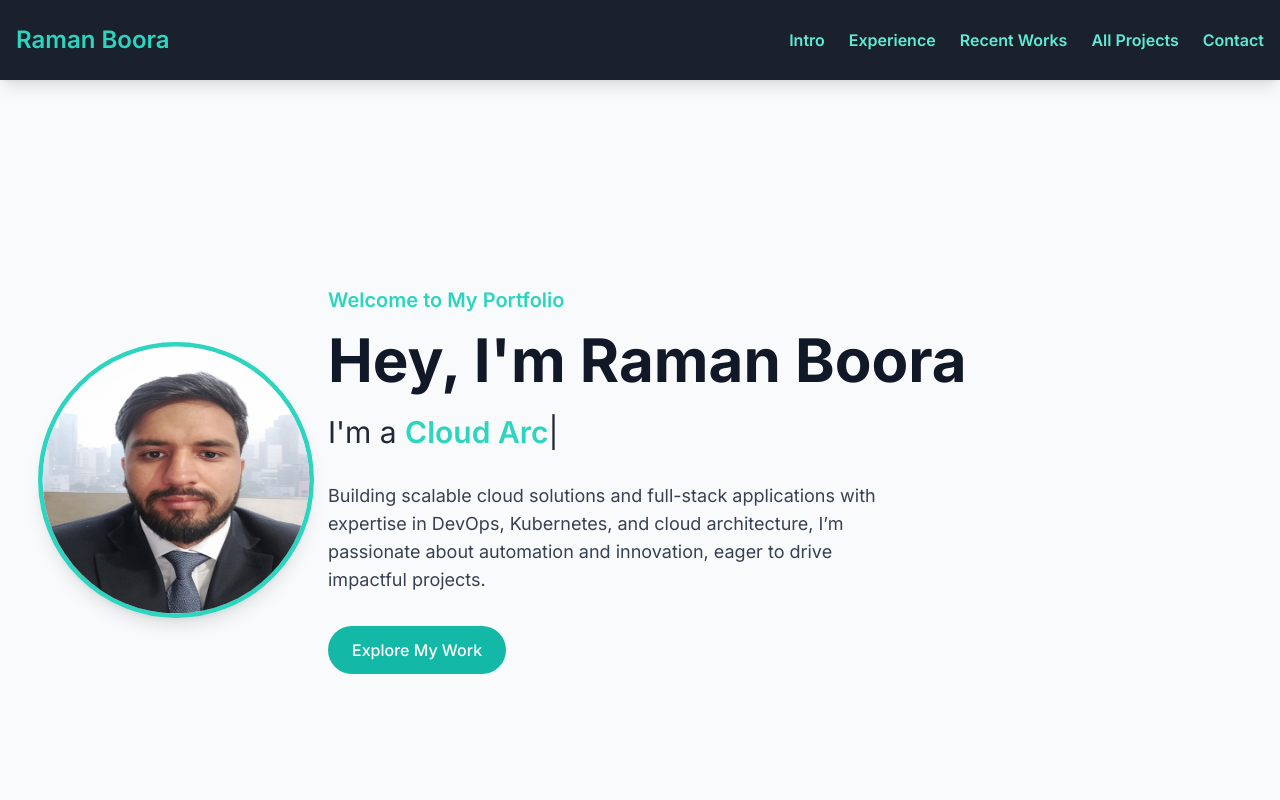
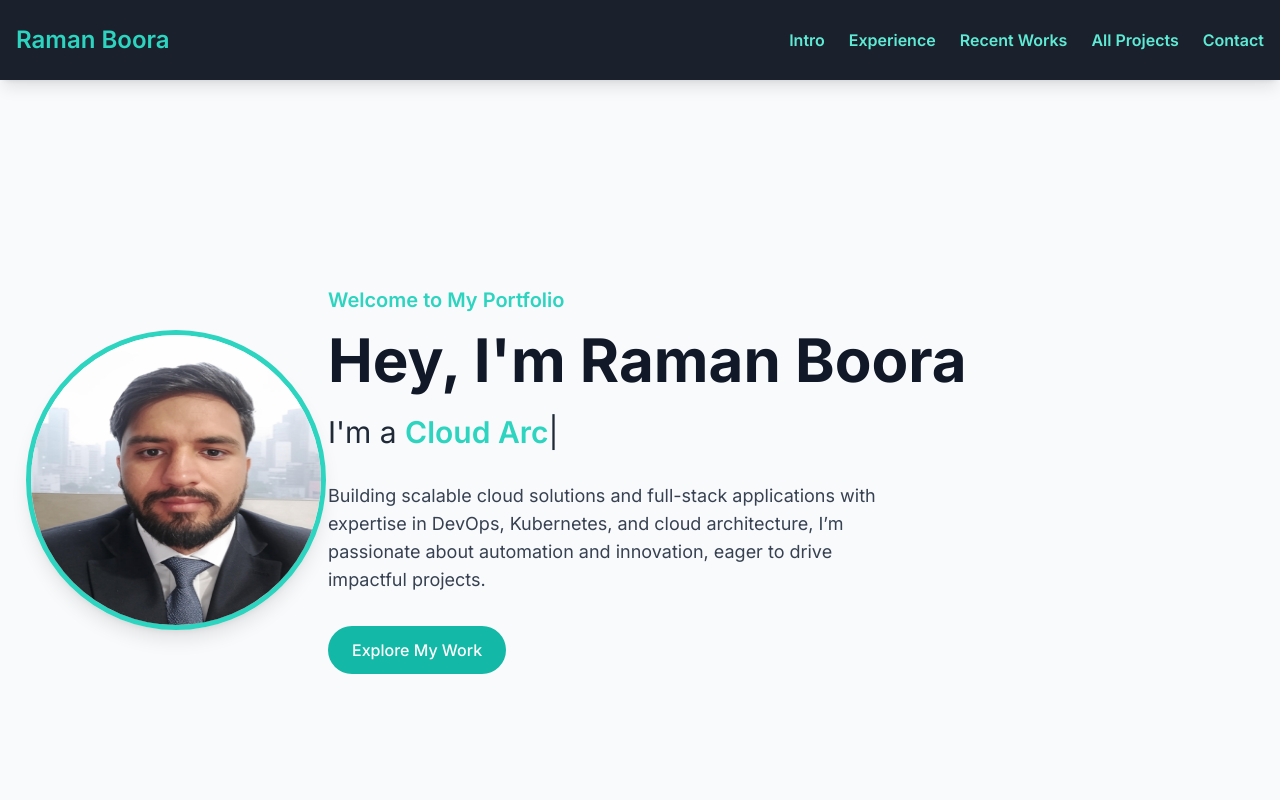
Before and after one commit to Boora-Raman/Boora-Raman, a plain HTML site: page index.html in a window 1280 px wide. In both pictures the pointer is over the picture 176 px from the left and 480 px from the top of the page. Shown: the top 800 px of the page. Drawn offline with nearby package versions, Linux system fonts and the light colour scheme.

Commit message:
Update styles.css

```diff
--- a/styles.css
+++ b/styles.css
@@ -95,5 +95,5 @@ body {
 }
 
 #intro img:hover {
-    transform: scale(1.15);
+    transform: scale(1.25);
 }
```
